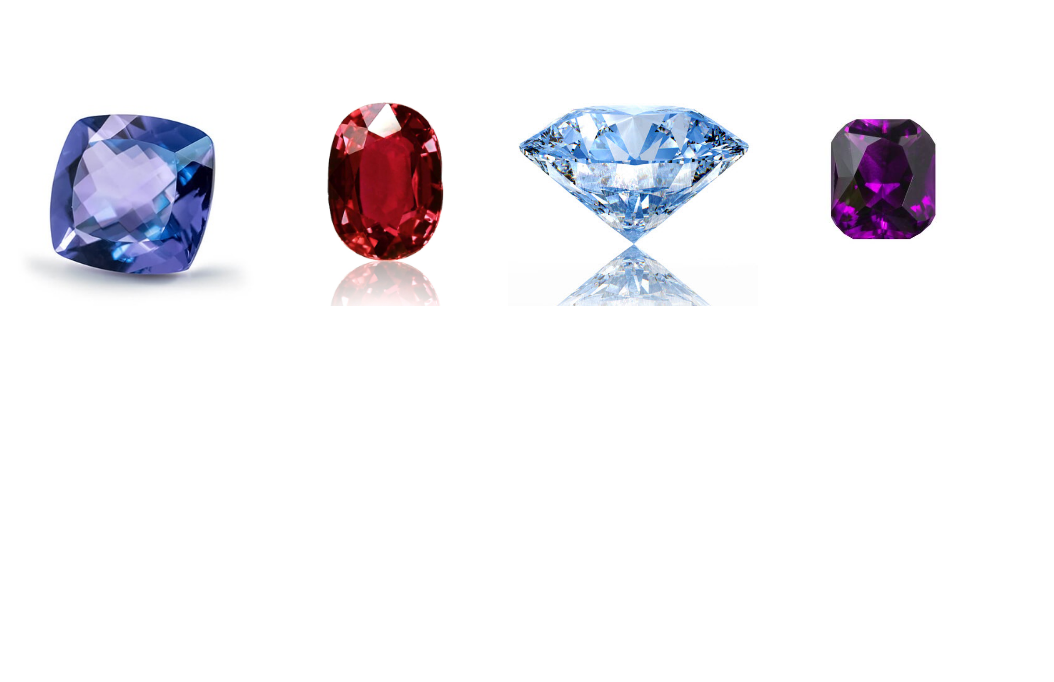
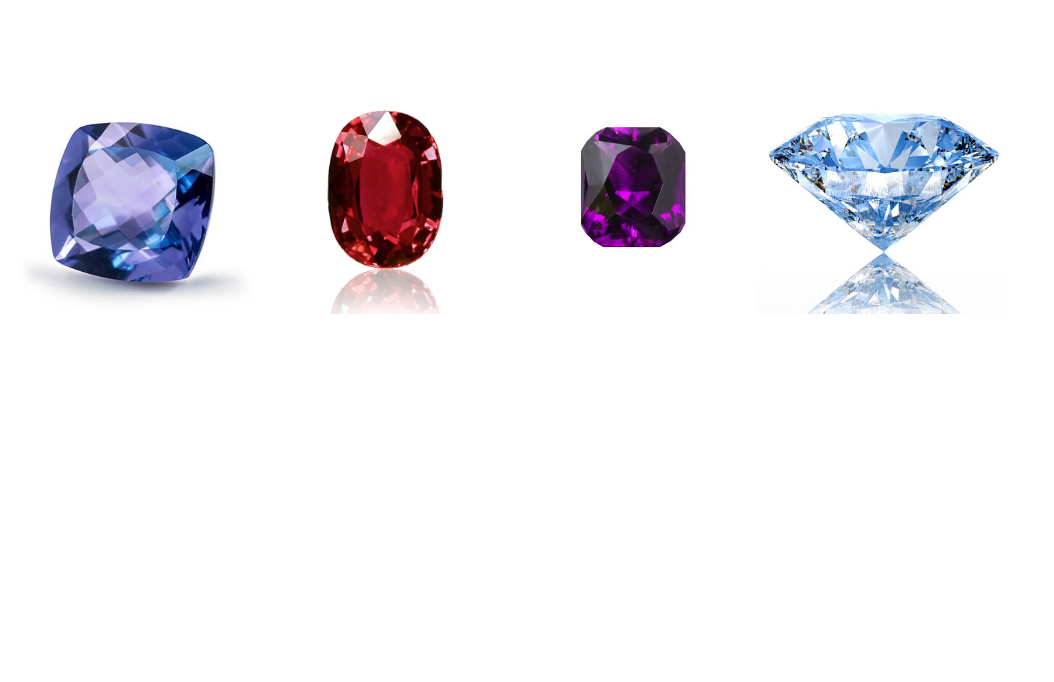
Before and after one commit to jtledbet/unit-4-game, a plain HTML site: page index.html in a window 1280 px wide. Shown: the part 118-800 px from the top of the page, without its empty margins (0-1054 px from the left). Drawn offline with nearby package versions, Linux system fonts and the light colour scheme.

Commit message:
minor polish

```diff
--- a/assets/css/style.css
+++ b/assets/css/style.css
@@ -2,13 +2,13 @@
 
 .crystal-image {
     width: 250px;
-    /* height: 250px; */
+    max-height: 300px;
 }
 
 .container {
-    font-size: rem1;
+    float:left;
 }
 
 body {
-    font-size: rem1;
+
 }
--- a/assets/javascript/game.js
+++ b/assets/javascript/game.js
@@ -35,8 +35,8 @@ function startGame() {
         // apply respective images:
         if (i === 0) thisCrystal.attr("src", "assets/images/blue.jpg");
         else if (i === 1) thisCrystal.attr("src", "assets/images/red.jpg");
-        else if (i === 2) thisCrystal.attr("src", "assets/images/white.jpg");
-        else if (i === 3) thisCrystal.attr("src", "assets/images/purple.jpg");
+        else if (i === 2) thisCrystal.attr("src", "assets/images/purple.jpg");
+        else if (i === 3) thisCrystal.attr("src", "assets/images/white.jpg");
 
         // apply respective numerical values:
         thisCrystal.attr("data-crystalvalue", numArray[i]);
@@ -83,7 +83,7 @@ function randomValues() {
 
     for (let i = 0; i < 4; i++) {
 
-        curNum = Math.round(Math.random() * 11) + 1;
+        curNum = Math.floor(Math.random() * 11) + 1;
         if (curNum == 0) curNum++;
 
         numIndex = tmpArray.indexOf(curNum);
```
